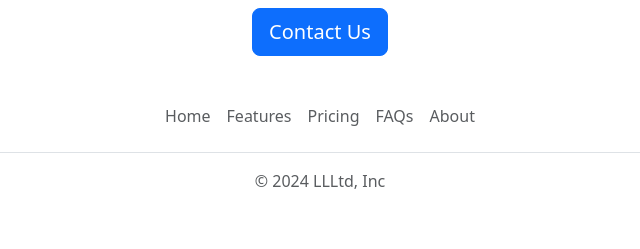
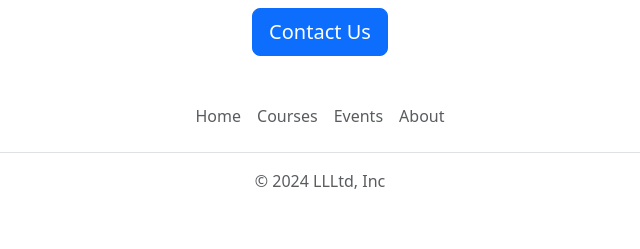
Before and after one commit to fekuobeti/logiclabs-job-career-website, a Flask app: page / in a window 1280 px wide. Shown: the part 1396-1645 px from the top of the page, without its empty margins (320-960 px from the left). Run offline with Flask 3, Linux system fonts and the light colour scheme.

Commit message:
added links to footer

```diff
--- a/templates/footer.html
+++ b/templates/footer.html
@@ -1,11 +1,10 @@
 <div class="container">
   <footer class="py-3 my-4">
     <ul class="nav justify-content-center border-bottom pb-3 mb-3">
-      <li class="nav-item"><a href="#" class="nav-link px-2 text-body-secondary">Home</a></li>
-      <li class="nav-item"><a href="#" class="nav-link px-2 text-body-secondary">Features</a></li>
-      <li class="nav-item"><a href="#" class="nav-link px-2 text-body-secondary">Pricing</a></li>
-      <li class="nav-item"><a href="#" class="nav-link px-2 text-body-secondary">FAQs</a></li>
-      <li class="nav-item"><a href="#" class="nav-link px-2 text-body-secondary">About</a></li>
+      <li class="nav-item"><a target="_blank" href="https://logiclabs-job-career-website.onrender.com/" class="nav-link px-2 text-body-secondary">Home</a></li>
+      <li class="nav-item"><a target="_blank" href="https://logiclabs-job-career-website.onrender.com/learn" class="nav-link px-2 text-body-secondary">Courses</a></li>
+      <li class="nav-item"><a target="_blank" href="https://logiclabs-job-career-website.onrender.com/events" class="nav-link px-2 text-body-secondary">Events</a></li>
+      <li class="nav-item"><a target="_blank" href="https://logiclabs-job-career-website.onrender.com/about" class="nav-link px-2 text-body-secondary">About</a></li>
     </ul>
     <p class="text-center text-body-secondary">&copy; 2024 LLLtd, Inc</p>
   </footer>
```
